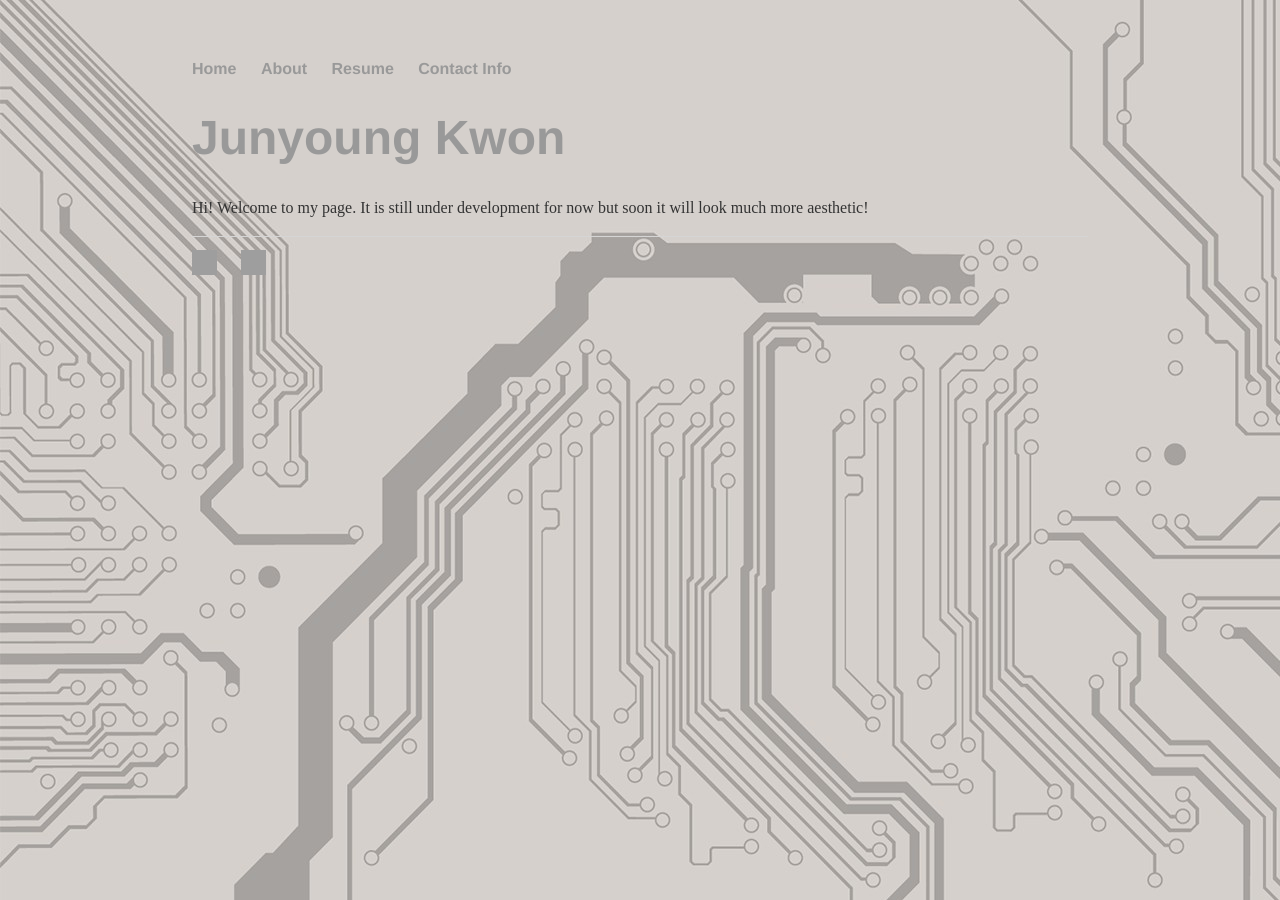
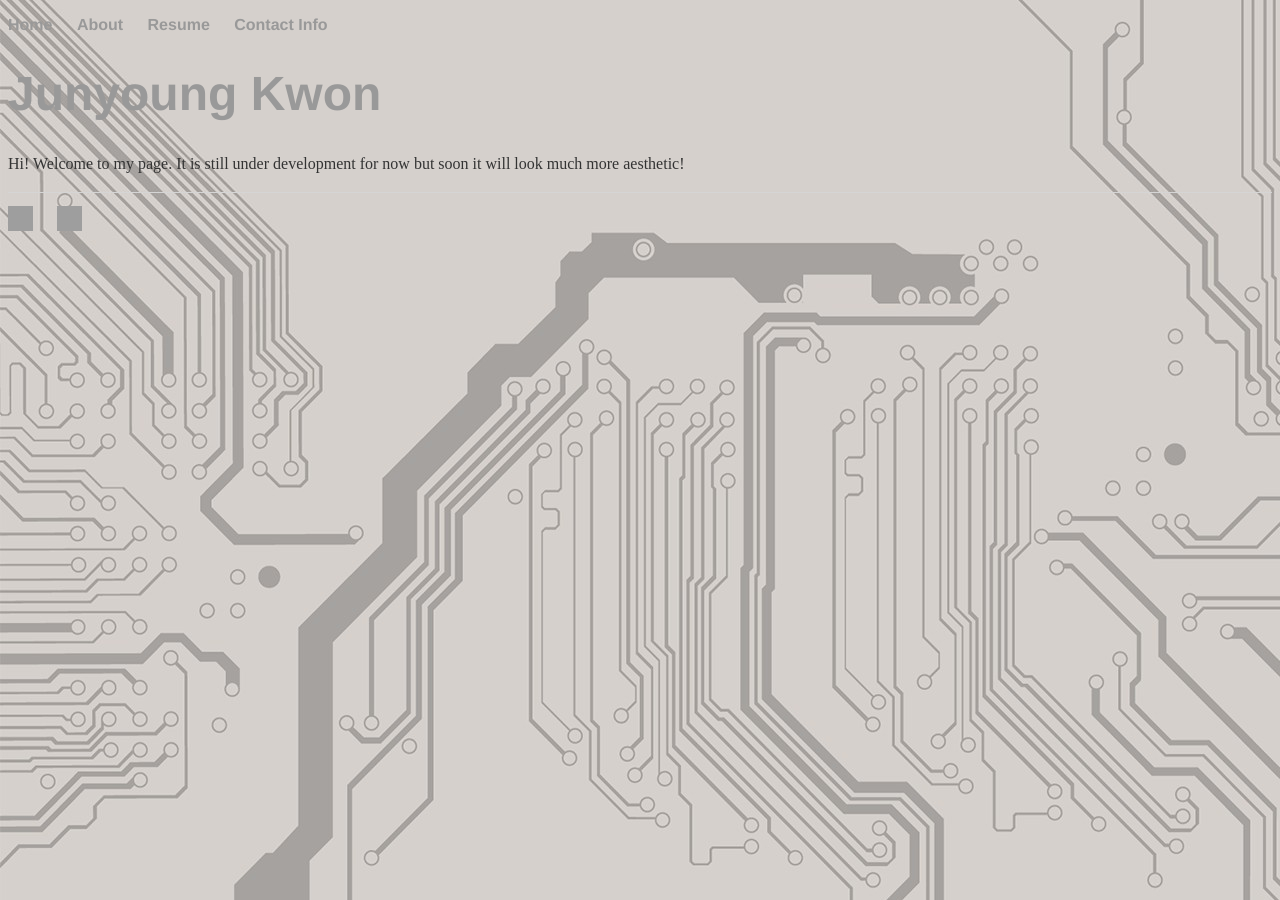
Before and after one commit to junyoung-kwon/Personal-Website, a Jekyll site: the page built from index.html, in a window 1280 px wide. Built offline with Jekyll 4.4.1, drawn with Linux system fonts in a browser that asks for light colours; grey boxes are pictures that could not be loaded.

Commit message:
Trying something out

```diff
--- a/css/main.css
+++ b/css/main.css
@@ -1,7 +1,7 @@
 body {
-    margin: 60px auto;
+    /*margin: 60px auto;
     width: 70%;
-    color: #d3d3d3;
+    color: #d3d3d3;*/
     background-image: url("../images/bg_img/circuitry_bg.jpg");
     /*background-position: center;*/
 }
```
